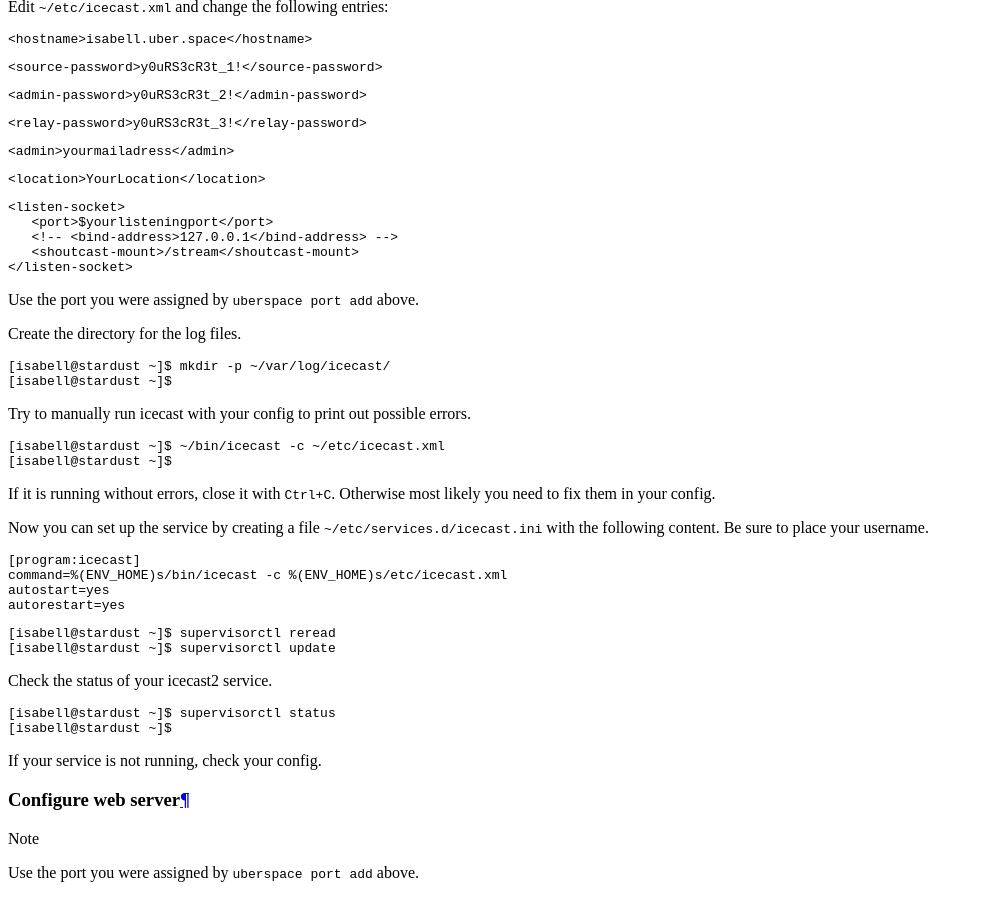
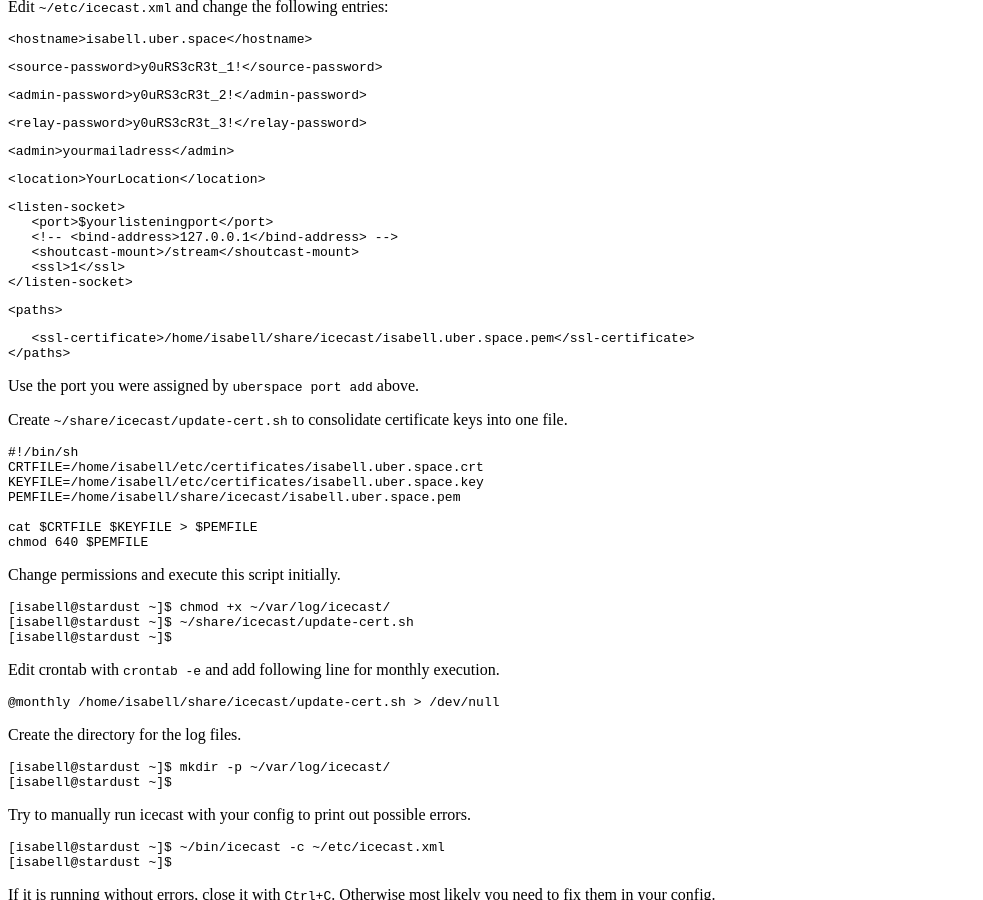
Before and after one commit to Uberspace/lab, a Sphinx documentation site: the page built from source/guide_icecast2.rst, in a window 1280 px wide and 900 px high, scrolled down 4914 px. Shown: the whole window, without its empty margins (0-983 px from the left). Built offline with Sphinx 7.4.7 and the Read the Docs theme 2.0.0, drawn with Linux system fonts in a browser that asks for light colours.

Commit message:
Add SSL configuration to guide for icecast2
To me icecast2 configuration is missing SSL option for secure connection to admin interface and streaming option via HTTPS. I'm wondering why this has not been considered although it's mentioned in official documentation at https://icecast.org/docs/icecast-2.4.1/config-file.html#path.

```diff
--- a/source/guide_icecast2.rst
+++ b/source/guide_icecast2.rst
@@ -129,9 +129,45 @@ Edit ``~/etc/icecast.xml`` and change the following entries:
      <port>$yourlisteningport</port>
      <!-- <bind-address>127.0.0.1</bind-address> -->
      <shoutcast-mount>/stream</shoutcast-mount>
+     <ssl>1</ssl>
   </listen-socket>
 
+::
+
+  <paths>
+
+::
+
+     <ssl-certificate>/home/isabell/share/icecast/isabell.uber.space.pem</ssl-certificate>
+  </paths>
+
 Use the port you were assigned by ``uberspace port add`` above.
+
+Create ``~/share/icecast/update-cert.sh`` to consolidate certificate keys into one file.
+
+::
+
+  #!/bin/sh
+  CRTFILE=/home/isabell/etc/certificates/isabell.uber.space.crt
+  KEYFILE=/home/isabell/etc/certificates/isabell.uber.space.key
+  PEMFILE=/home/isabell/share/icecast/isabell.uber.space.pem
+
+  cat $CRTFILE $KEYFILE > $PEMFILE
+  chmod 640 $PEMFILE
+
+Change permissions and execute this script initially.
+
+.. code-block:: console
+
+  [isabell@stardust ~]$ chmod +x ~/var/log/icecast/
+  [isabell@stardust ~]$ ~/share/icecast/update-cert.sh
+  [isabell@stardust ~]$
+
+Edit crontab with ``crontab -e`` and add following line for monthly execution.
+
+::
+
+  @monthly /home/isabell/share/icecast/update-cert.sh > /dev/null
 
 Create the directory for the log files.
 
```
